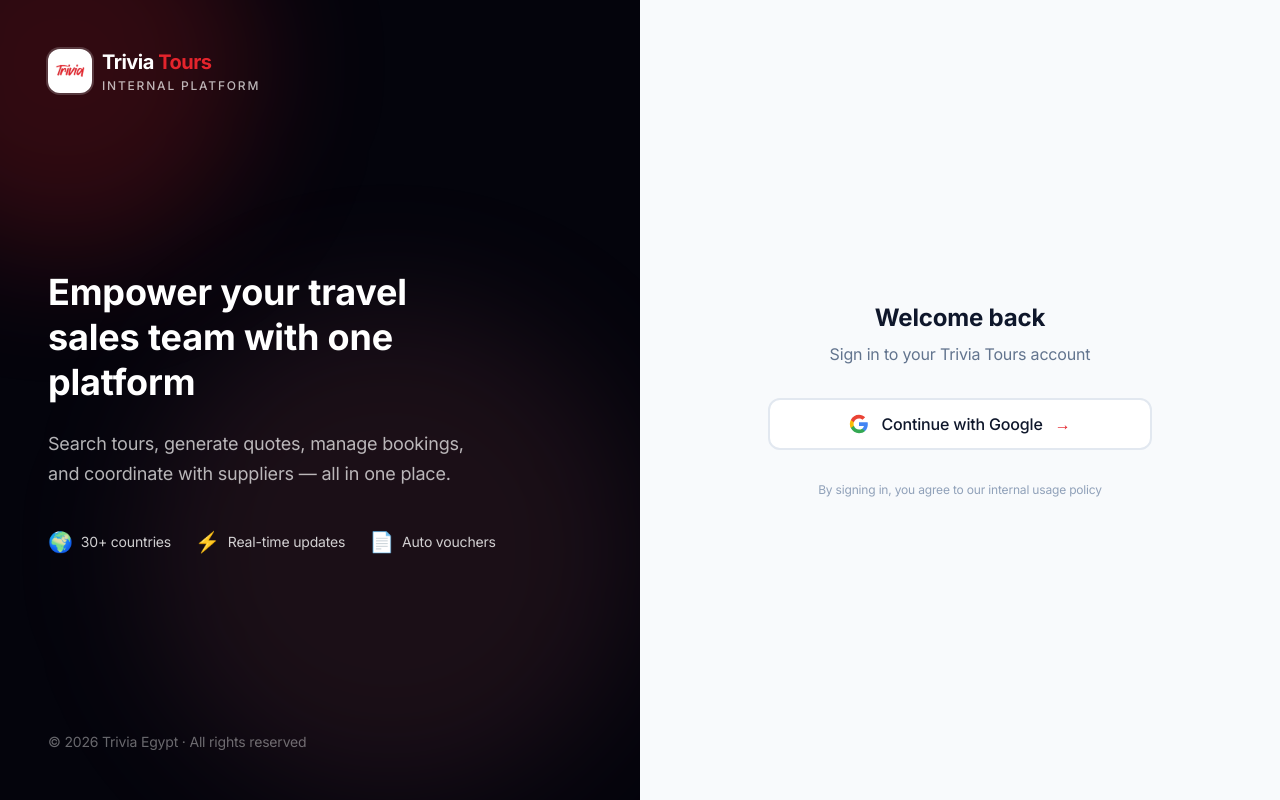
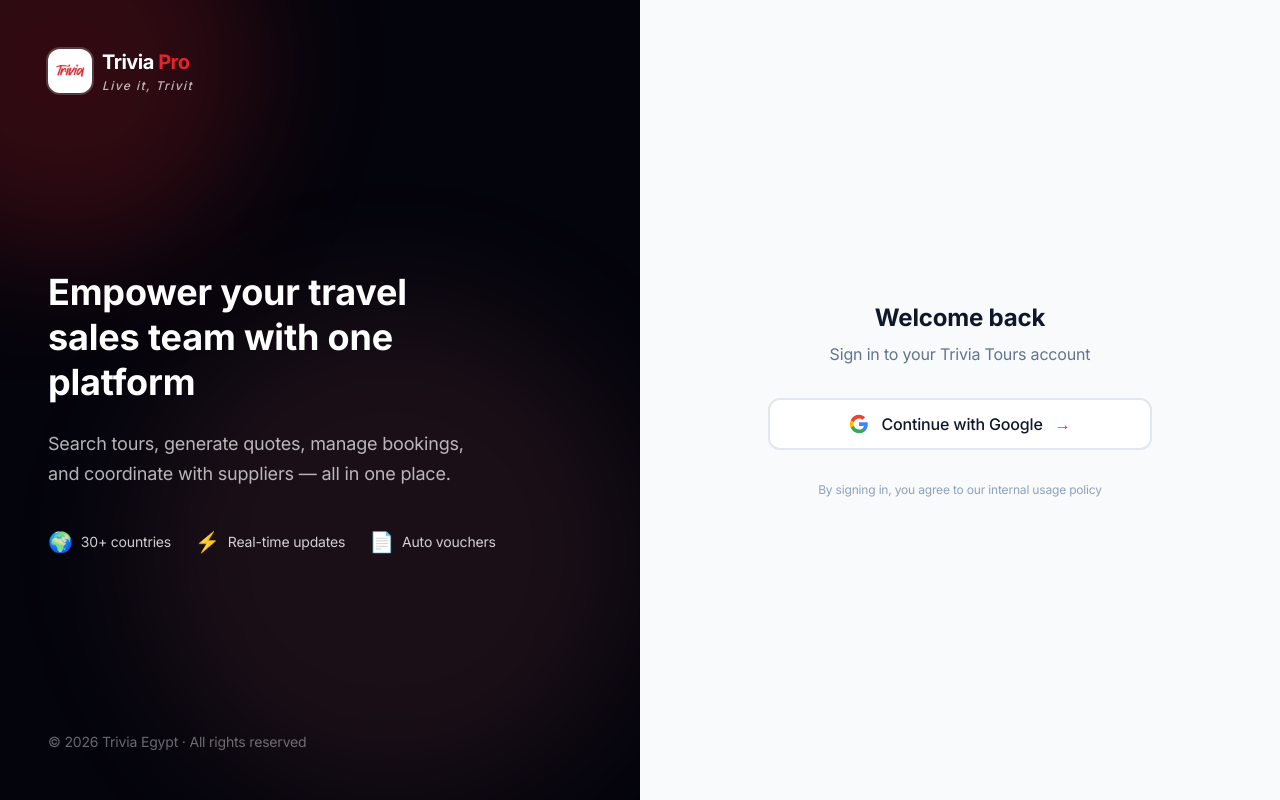
Before and after one commit to ezzatik-ux/trivia-tours, a Next.js app: page /login in a window 1280 px wide. Built offline with nearby package versions, Linux system fonts and the light colour scheme; no server answers.

Commit message:
rebrand: Trivia Tours -> Trivia Pro, slogan 'Live it, Trivit'

```diff
--- a/app/(workspace)/ops/bookings/[id]/voucher/voucher-template.tsx
+++ b/app/(workspace)/ops/bookings/[id]/voucher/voucher-template.tsx
@@ -305,8 +305,10 @@
             <View style={styles.brandLogo}>
               <Text>T</Text>
             </View>
-            <Text style={styles.brandName}>Trivia Tours</Text>
-            <Text style={styles.brandTagline}>Egypt · Middle East · Worldwide</Text>
+            <Text style={styles.brandName}>
+              Trivia <Text style={{ color: "#e4242c" }}>Pro</Text>
+            </Text>
+            <Text style={styles.brandTagline}>Live it, Trivit</Text>
           </View>
 
           <View style={styles.voucherSection}>
--- a/app/api/voucher/hotel/[bookingId]/hotel-voucher-pdf.tsx
+++ b/app/api/voucher/hotel/[bookingId]/hotel-voucher-pdf.tsx
@@ -291,9 +291,9 @@
         <View style={styles.header}>
           <View style={styles.brand}>
             <Text style={styles.brandName}>
-              Trivia <Text style={styles.brandRed}>Tours</Text>
+              Trivia <Text style={styles.brandRed}>Pro</Text>
             </Text>
-            <Text style={styles.brandTag}>Internal Platform</Text>
+            <Text style={styles.brandTag}>Live it, Trivit</Text>
           </View>
           <View style={styles.docType}>
             <Text style={styles.docTypeText}>Document</Text>
--- a/app/layout.tsx
+++ b/app/layout.tsx
@@ -10,20 +10,21 @@
 
 export const metadata: Metadata = {
   title: {
-    default: "Trivia Tours",
-    template: "%s · Trivia Tours",
+    default: "Trivia Pro",
+    template: "%s · Trivia Pro",
   },
   description:
-    "Internal sales enablement platform for Trivia Egypt — search, quote, book tours and hotels with confidence.",
-  applicationName: "Trivia Tours",
+    "Trivia Pro — sales enablement platform for Trivia Egypt. Search, quote, and book tours, hotels, and transfers with confidence.",
+  applicationName: "Trivia Pro",
   authors: [{ name: "Trivia Egypt" }],
   generator: "Next.js",
-  keywords: ["travel", "tours", "hotels", "booking", "trivia", "egypt"],
+  keywords: ["travel", "tours", "hotels", "transfers", "booking", "trivia", "egypt"],
   referrer: "origin-when-cross-origin",
   manifest: "/site.webmanifest",
   icons: {
     icon: [
-      { url: "/favicon.png", sizes: "32x32", type: "image/png" },
+      { url: "/favicon.ico", sizes: "any" },
+      { url: "/favicon.svg", type: "image/svg+xml" },
       { url: "/favicon-96x96.png", sizes: "96x96", type: "image/png" },
     ],
     apple: [
@@ -31,16 +32,16 @@
     ],
   },
   openGraph: {
-    title: "Trivia Tours",
-    description: "Internal sales enablement platform for Trivia Egypt",
+    title: "Trivia Pro",
+    description: "Live it, Trivit — sales enablement platform for Trivia Egypt",
     url: "https://trivia-tours.vercel.app",
-    siteName: "Trivia Tours",
+    siteName: "Trivia Pro",
     images: [
       {
         url: "/web-app-manifest-512x512.png",
         width: 512,
         height: 512,
-        alt: "Trivia Tours",
+        alt: "Trivia Pro",
       },
     ],
     locale: "en_US",
@@ -48,17 +49,14 @@
   },
   twitter: {
     card: "summary",
-    title: "Trivia Tours",
-    description: "Internal sales enablement platform for Trivia Egypt",
+    title: "Trivia Pro",
+    description: "Live it, Trivit — sales enablement platform for Trivia Egypt",
     images: ["/web-app-manifest-512x512.png"],
   },
   robots: {
     index: false,
     follow: false,
-    googleBot: {
-      index: false,
-      follow: false,
-    },
+    googleBot: { index: false, follow: false },
   },
 };
 
--- a/components/brand/logo.tsx
+++ b/components/brand/logo.tsx
@@ -53,6 +53,7 @@
         />
       </div>
 
+      {/* Wordmark */}
       <div className="flex flex-col leading-none">
         <span
           className={cn(
@@ -61,16 +62,16 @@
             isWhite ? "text-white" : "text-trivia-900"
           )}
         >
-          Trivia <span className="text-trivia-500">Tours</span>
+          Trivia <span className="text-trivia-500">Pro</span>
         </span>
         <span
           className={cn(
             s.tag,
-            "uppercase tracking-[0.15em] font-medium mt-0.5",
+            "tracking-[0.12em] font-medium mt-0.5 italic",
             isWhite ? "text-white/70" : "text-slate-500"
           )}
         >
-          Internal Platform
+          Live it, Trivit
         </span>
       </div>
     </div>
--- a/components/layout/mobile-drawer.tsx
+++ b/components/layout/mobile-drawer.tsx
@@ -159,7 +159,7 @@
   return (
     <div className="border-t border-white/5 px-5 py-4">
       <p className="text-[10px] uppercase tracking-[0.15em] text-white/40 font-medium">
-        Trivia Tours
+        Trivia Pro
       </p>
       <p className="text-xs text-white/60 mt-1">Powered by Trivia Egypt</p>
     </div>
--- a/components/layout/sidebar.tsx
+++ b/components/layout/sidebar.tsx
@@ -237,7 +237,7 @@
       {/* Footer */}
       <div className="px-5 py-4 border-t border-white/5 flex-shrink-0">
         <p className="text-[10px] uppercase tracking-[0.15em] text-white/40 font-medium">
-          Trivia Tours
+          Trivia Pro
         </p>
         <p className="text-xs text-white/60 mt-1">Powered by Trivia Egypt</p>
       </div>
```
Also changed, not shown: public/site.webmanifest.
